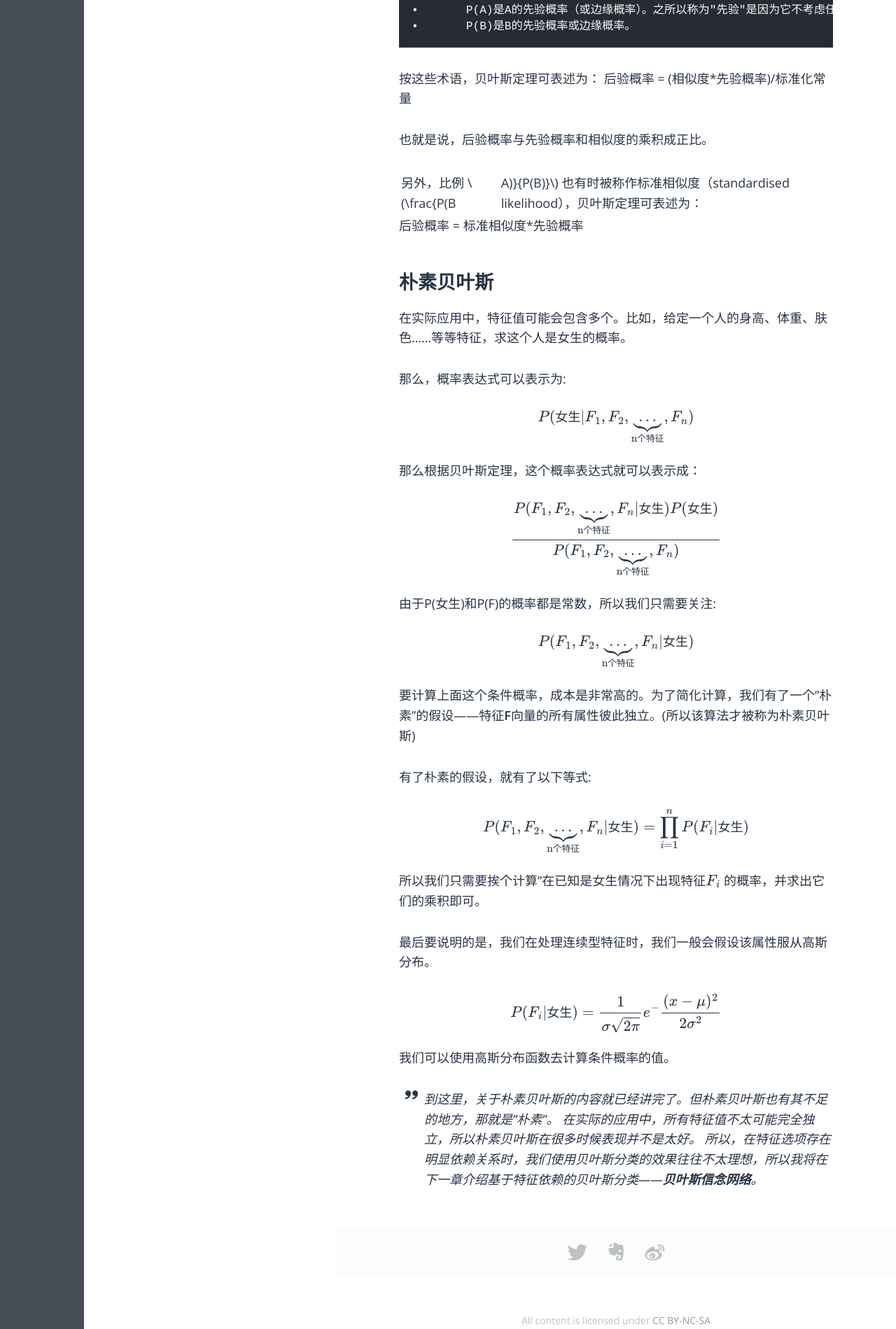
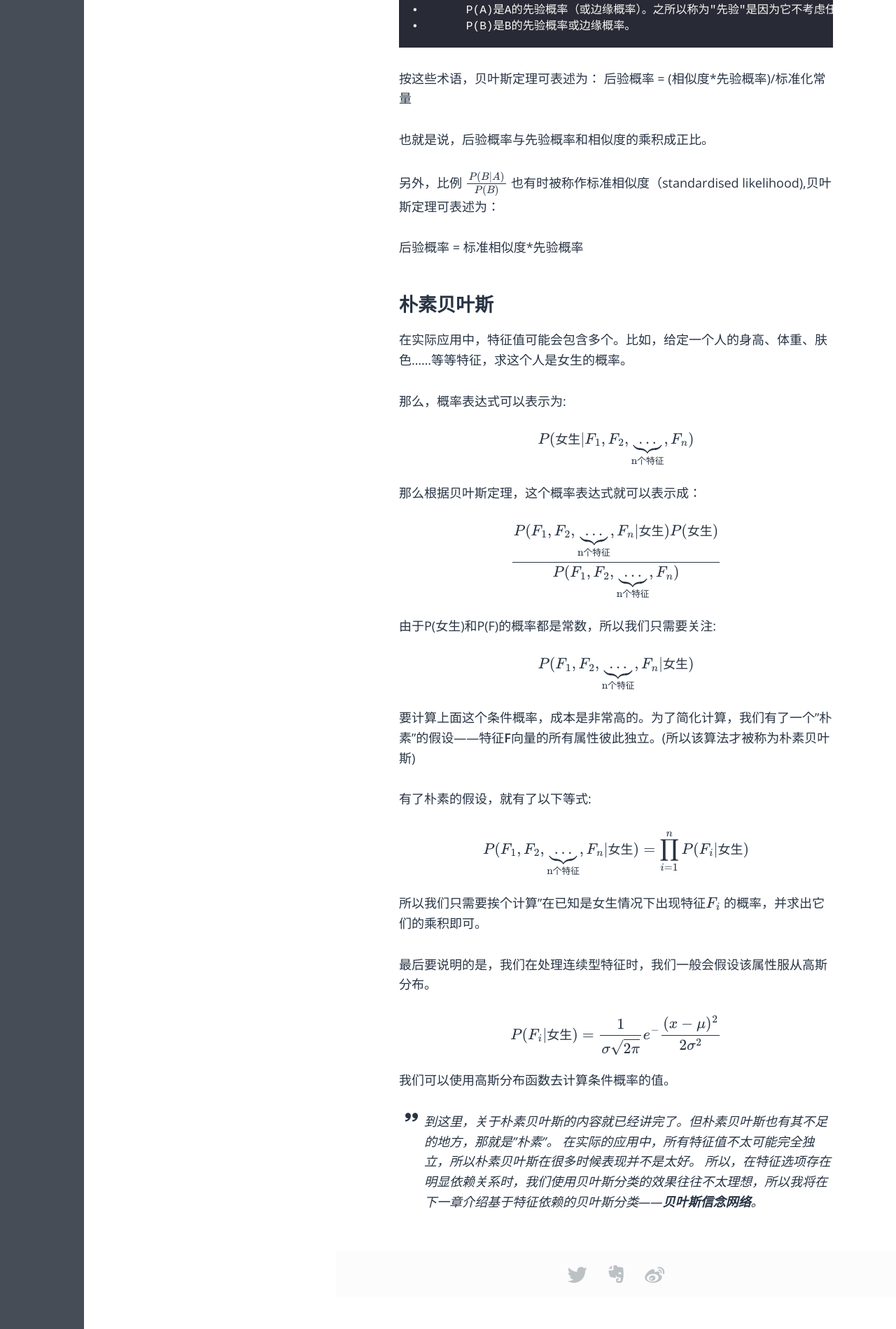
Before and after one commit to keepCodingDream/blog.io, a Jekyll site: the page built from _posts/2017-06-12-machine-naive-bayes.md, in a window 1280 px wide. Shown: the part 1448-3347 px from the top of the page at 70% size. Built offline with Jekyll 4.4.1, drawn with Linux system fonts in a browser that asks for light colours; some web fonts are replaced; formulas are drawn with MathJax 3.

Commit message:
bates fix

```diff
--- a/_posts/2017-06-12-machine-naive-bayes.md
+++ b/_posts/2017-06-12-machine-naive-bayes.md
@@ -48,7 +48,7 @@ $$ P(A|B) = \frac{P(B|A)P(A)}{P(B)} $$
 
 也就是说，后验概率与先验概率和相似度的乘积成正比。
 
-另外，比例 \\(\frac{P(B|A)}{P(B)}\\) 也有时被称作标准相似度（standardised likelihood），贝叶斯定理可表述为：
+另外，比例 \\(\frac{P(B \mid A)}{P(B)}\\) 也有时被称作标准相似度（standardised likelihood),贝叶斯定理可表述为：
 
 后验概率 = 标准相似度*先验概率
 
```
